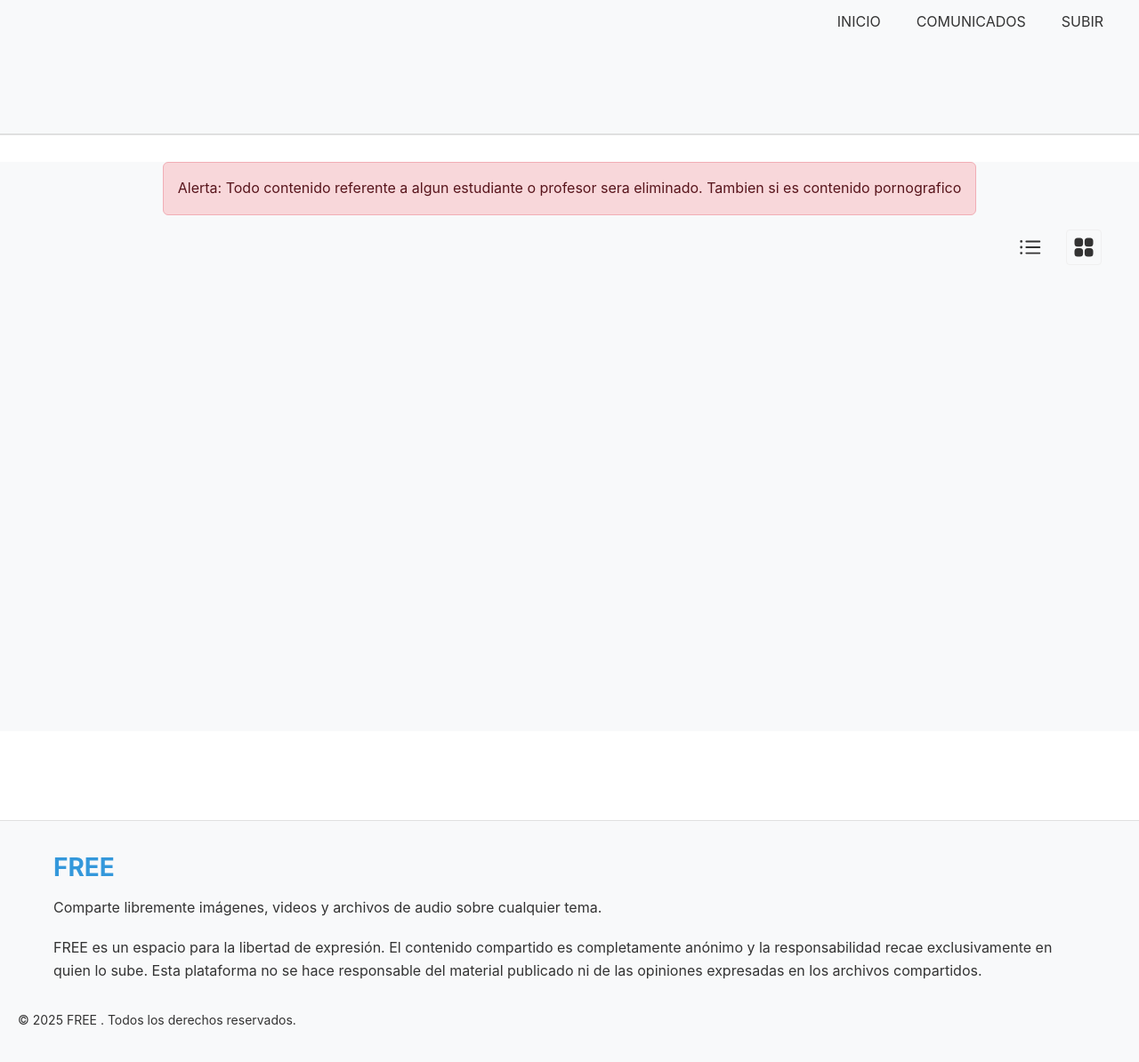
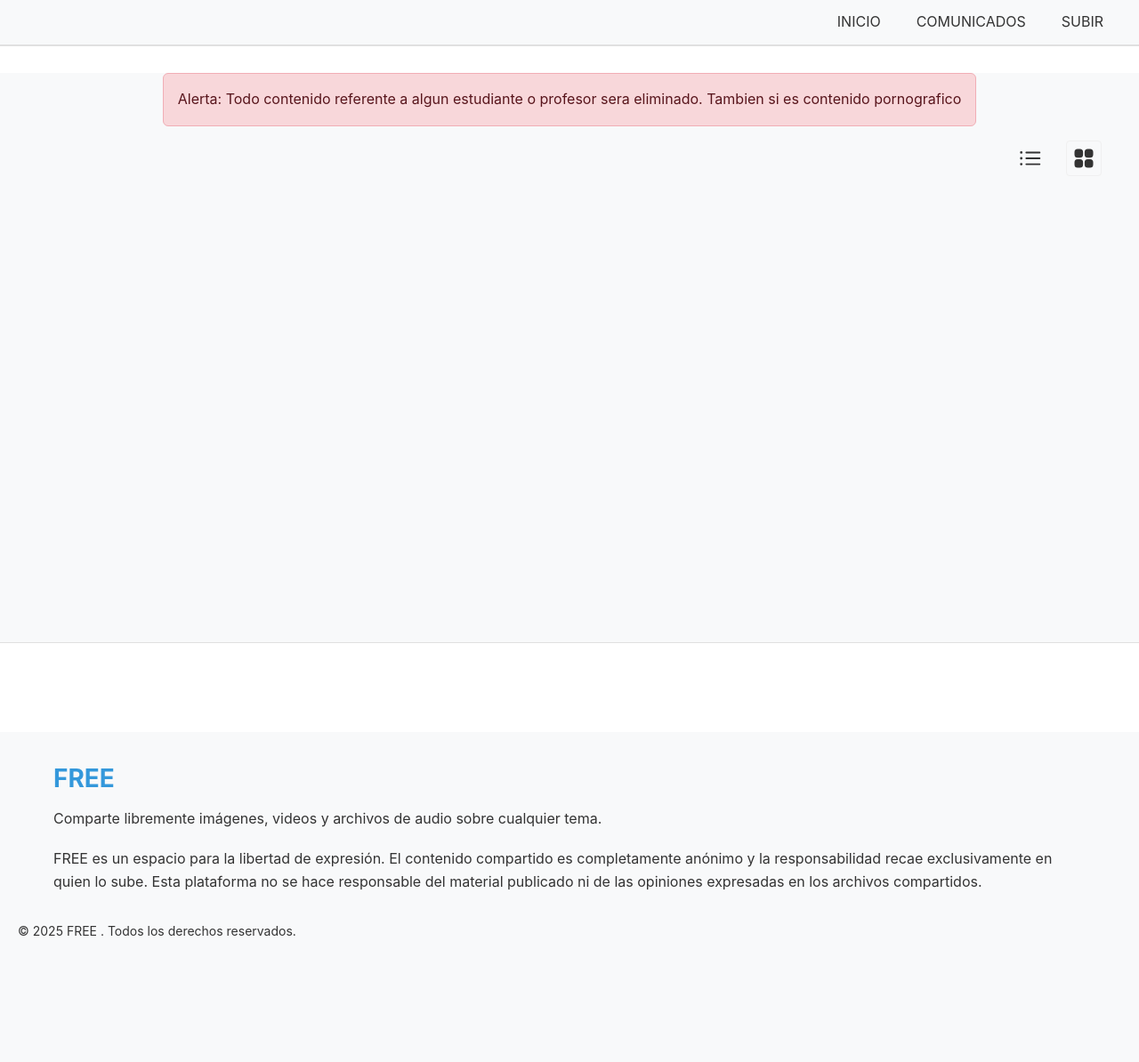
Before and after one commit to NioyJadelkaFp/NetDrop, a Flask app: page / in a window 1280 px wide. Shown: the whole page at 89% size. After the commit the page ends 1052 px from the top, so only its background shows below. Run offline with Flask 3, Linux system fonts and the light colour scheme.

Commit message:
Error solucionado

```diff
--- a/static/css/global.css
+++ b/static/css/global.css
@@ -100,10 +100,10 @@
     width: 100%;
     height: 1px;
     background-color: #e0e0e0;
-    margin-top: 100px;
 }
 
 .footer {
+    margin-top: 100px;
     color: #000000;
     padding: 30px 0 20px;
     font-family: Arial, sans-serif;
```
